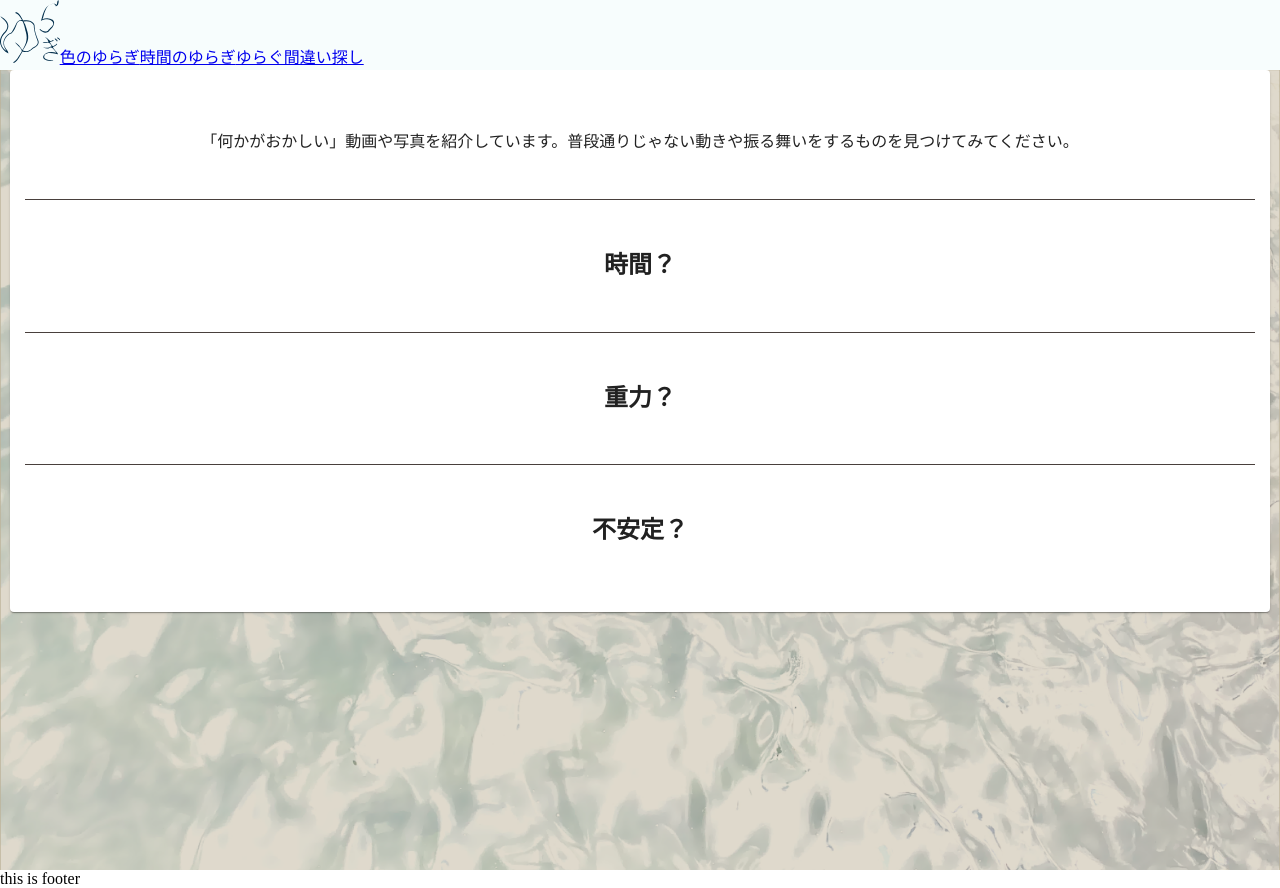
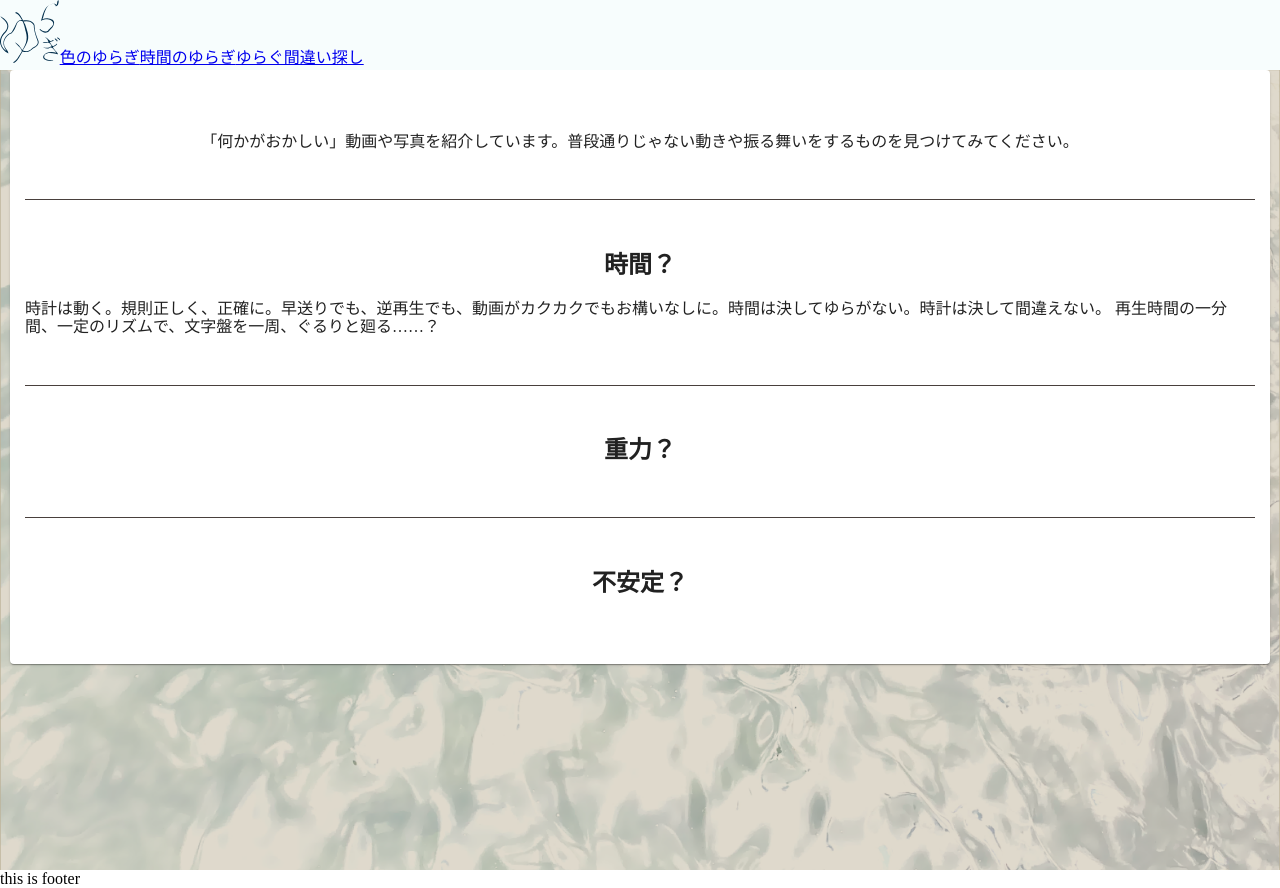
Before and after one commit to designingplusnine/komafes-2021, a Next.js app: page /diff in a window 1280 px wide. Built offline with nearby package versions, Linux system fonts and the light colour scheme.

Commit message:
add work comment

```diff
--- a/components/DiffPage/contents.module.scss
+++ b/components/DiffPage/contents.module.scss
@@ -17,6 +17,9 @@
         text-align: center;
     }
     &_work{
+        &_comment{
+
+        }
 
     }
 
--- a/components/DiffPage/contents.tsx
+++ b/components/DiffPage/contents.tsx
@@ -10,7 +10,12 @@ export const Contents: NextPage = () => (
         </div>
         <div className={classes.time}>
             <h2 className={classes.time_title}>時間？</h2>
-            <div className={classes.time_work}></div>
+            <div className={classes.time_work}>
+                <p className={classes.time_work_comment}>
+                    時計は動く。規則正しく、正確に。早送りでも、逆再生でも、動画がカクカクでもお構いなしに。時間は決してゆらがない。時計は決して間違えない。
+                    再生時間の一分間、一定のリズムで、文字盤を一周、ぐるりと廻る……？
+                </p>
+            </div>
         </div>
         <div className={classes.gravity}>
             <h2 className={classes.gravity_title}>重力？</h2>
```
